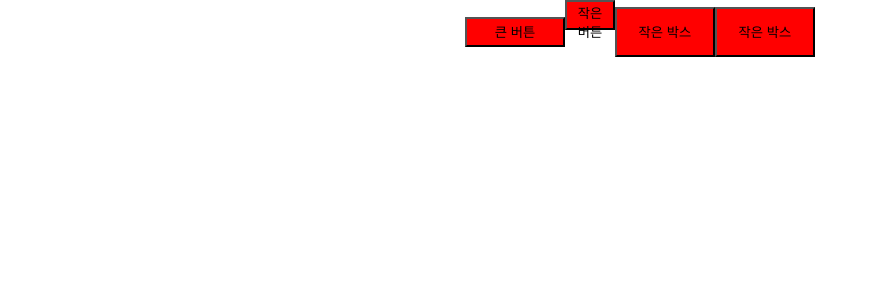
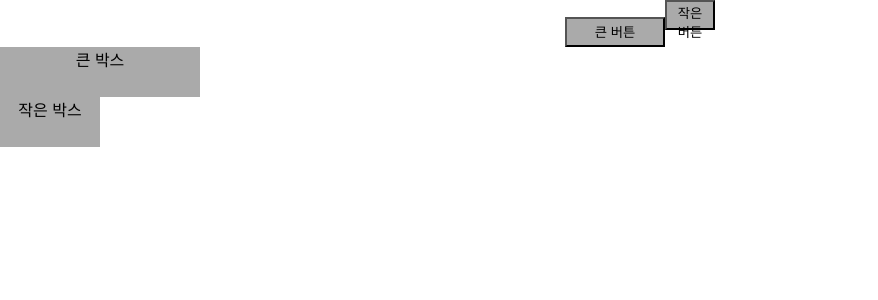
Before and after one commit to kopro-ov/RealReactProgrammingBook, a React (Create React App) app in the folder 01/06.css-test/css-test/: page / in a window 1280 px wide. Shown: the top 300 px of the page, without its empty margins (0-878 px from the left). Built offline with nearby package versions, Linux system fonts and the light colour scheme.

Commit message:
Sass을 이용한 스타일 작업

```diff
--- a/01/06.css-test/css-test/package.json
+++ b/01/06.css-test/css-test/package.json
@@ -7,6 +7,7 @@
     "@testing-library/react": "^11.2.5",
     "@testing-library/user-event": "^12.8.1",
     "classnames": "^2.2.6",
+    "node-sass": "^5.0.0",
     "react": "^17.0.1",
     "react-dom": "^17.0.1",
     "react-scripts": "4.0.3",
--- a/01/06.css-test/css-test/src/App.js
+++ b/01/06.css-test/css-test/src/App.js
@@ -1,14 +1,14 @@
 import logo from './logo.svg';
 import './App.css';
-import Button from './Button2';
-import Box from './Box1';
+import Button from './Button3';
+import Box from './Box3';
 
 function App() {
   return (
     <div className="App">
       <Button size="big" />
       <Button size="small" />
-      <Box size="small" />
+      <Box size="big" />
       <Box size="small" />
     </div>
   );
--- /dev/null
+++ b/01/06.css-test/css-test/src/Box3.js
@@ -0,0 +1,14 @@
+import React from 'react';
+import cn from 'classnames';
+import style from './Box3.module.scss';
+
+function Box({size}) {
+    if(size == 'big') {
+        return <div className={cn(style.button, style.big)}>큰 박스</div>;
+    } else {
+        return <div className={cn(style.button, style.small)}>작은 박스</div>;
+    }
+}
+
+export default Box;
+console.log(style);
--- /dev/null
+++ b/01/06.css-test/css-test/src/Box3.module.scss
@@ -0,0 +1,12 @@
+@import './shared.scss';
+
+.big {
+    width: 200px;
+}
+.small {
+    width: 100px;
+}
+.button {
+    height: 50px;
+    background-color: $infoColor;
+}
--- /dev/null
+++ b/01/06.css-test/css-test/src/Button3.js
@@ -0,0 +1,14 @@
+import React from 'react';
+import cn from 'classnames';
+import style from './Button3.module.scss';
+
+function Button({size}) {
+    if(size == 'big') {
+        return <button className={cn(style.button, style.big)}>큰 버튼</button>;
+    } else {
+        return <button className={cn(style.button, style.small)}>작은 버튼</button>;
+    }
+}
+
+export default Button;
+console.log(style);
--- /dev/null
+++ b/01/06.css-test/css-test/src/Button3.module.scss
@@ -0,0 +1,12 @@
+@import './shared.scss';
+
+.big {
+    width: 100px;
+}
+.small {
+    width: 50px;
+}
+.button {
+    height: 30px;
+    background-color: $infoColor;
+}
--- /dev/null
+++ b/01/06.css-test/css-test/src/shared.scss
@@ -0,0 +1 @@
+$infoColor: #aaa;
```
Also changed, not shown: 1 other file (tests, documents, lock files or other folders).
